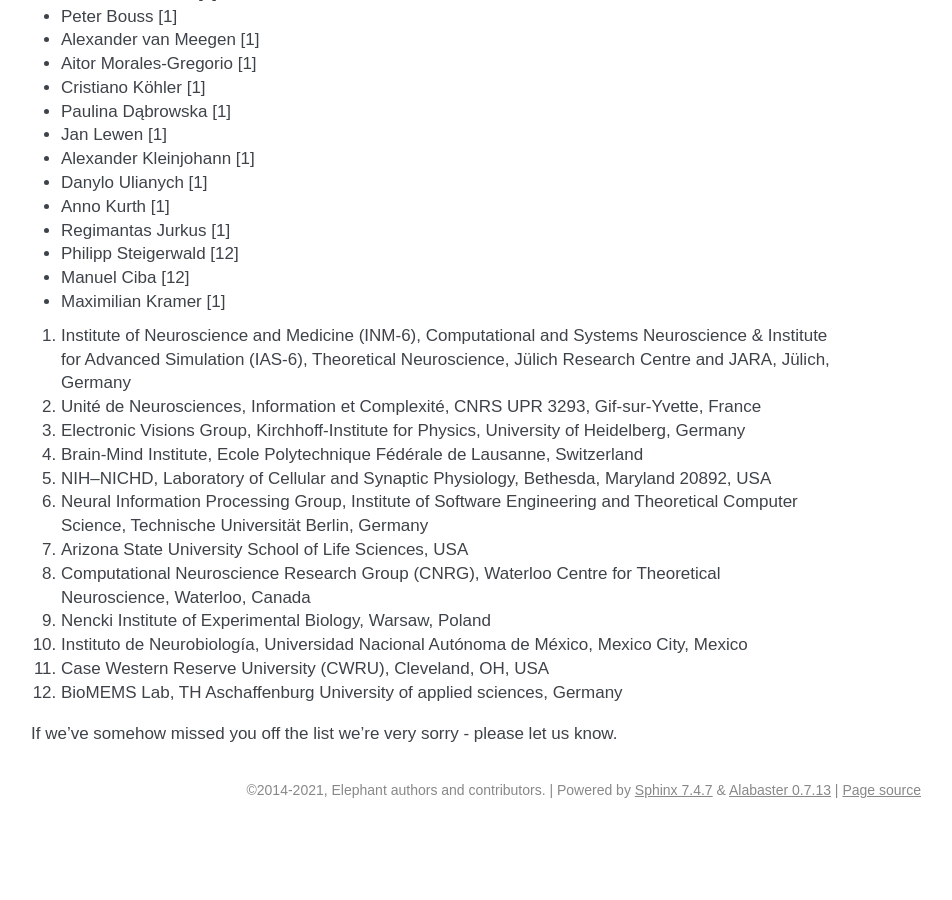
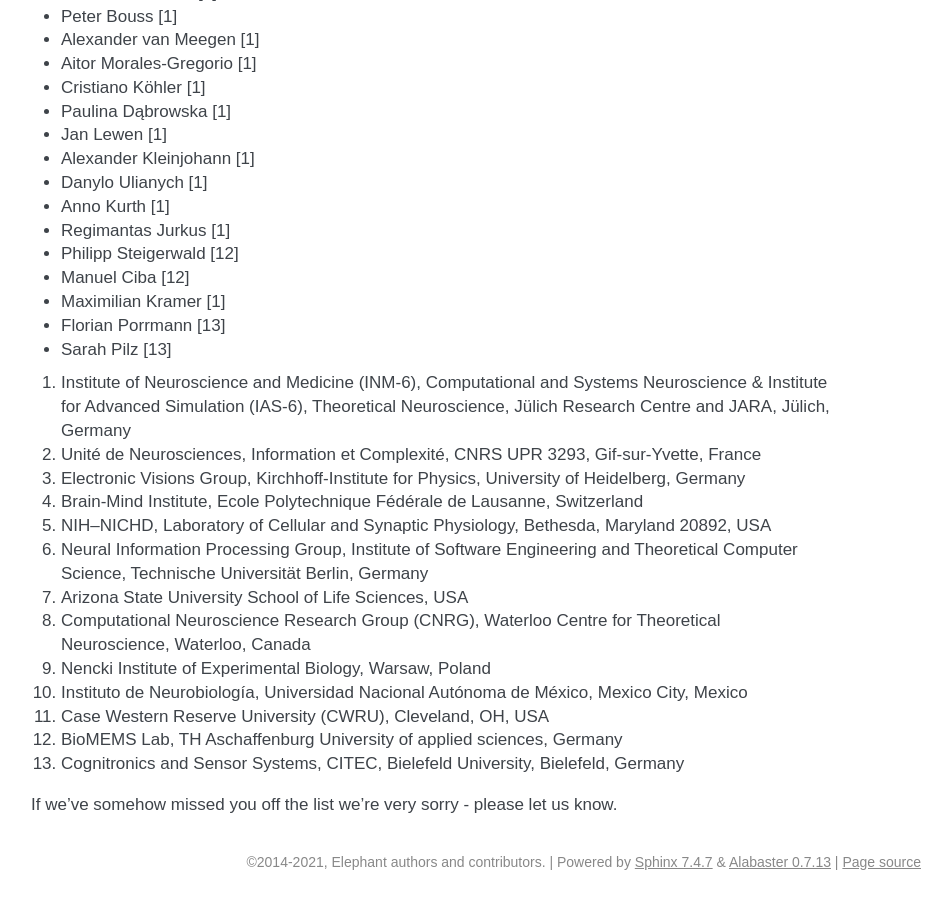
Before and after one commit to NeuralEnsemble/elephant, a Sphinx documentation site: the page built from doc/authors.rst, in a window 1280 px wide and 900 px high, scrolled down 885 px. Shown: the whole window, without its empty margins (319-1271 px from the left). Built offline with Sphinx 7.4.7, drawn with Linux system fonts in a browser that asks for light colours; formulas are drawn with MathJax 3; before the commit the page ends 1713 px from its top, so only the background shows below that.

Commit message:
Added authors of new FIM module and reference in new docs.

```diff
--- a/doc/authors.rst
+++ b/doc/authors.rst
@@ -52,6 +52,8 @@ Do you want to contribute to Elephant? Please refer to the
 * Philipp Steigerwald [12]
 * Manuel Ciba [12]
 * Maximilian Kramer [1]
+* Florian Porrmann [13]
+* Sarah Pilz [13]
 
 1. Institute of Neuroscience and Medicine (INM-6), Computational and Systems Neuroscience & Institute for Advanced Simulation (IAS-6), Theoretical Neuroscience, Jülich Research Centre and JARA, Jülich, Germany
 2. Unité de Neurosciences, Information et Complexité, CNRS UPR 3293, Gif-sur-Yvette, France
@@ -65,5 +67,6 @@ Do you want to contribute to Elephant? Please refer to the
 10. Instituto de Neurobiología, Universidad Nacional Autónoma de México, Mexico City, Mexico
 11. Case Western Reserve University (CWRU), Cleveland, OH, USA
 12. BioMEMS Lab, TH Aschaffenburg University of applied sciences, Germany
+13. Cognitronics and Sensor Systems, CITEC, Bielefeld University, Bielefeld, Germany
 
 If we've somehow missed you off the list we're very sorry - please let us know.
```
Also changed, not shown: 1 other file.
